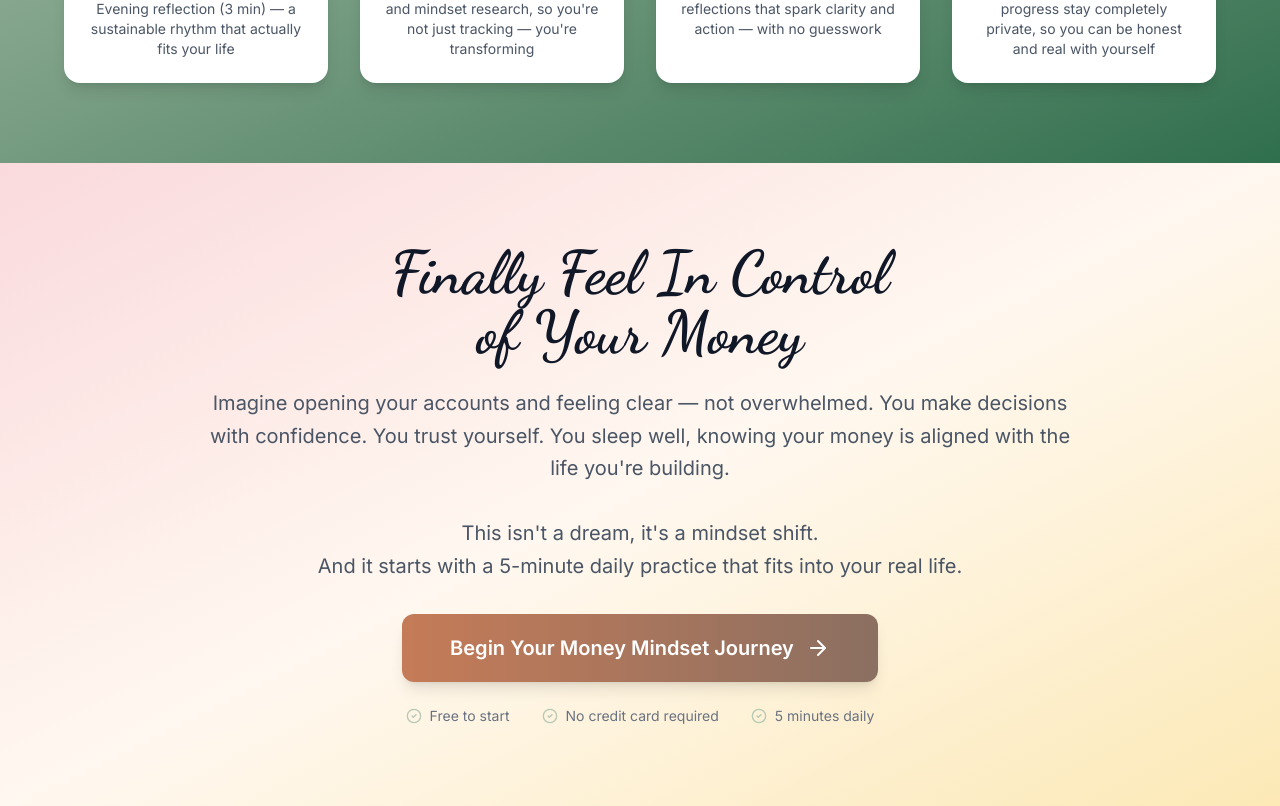
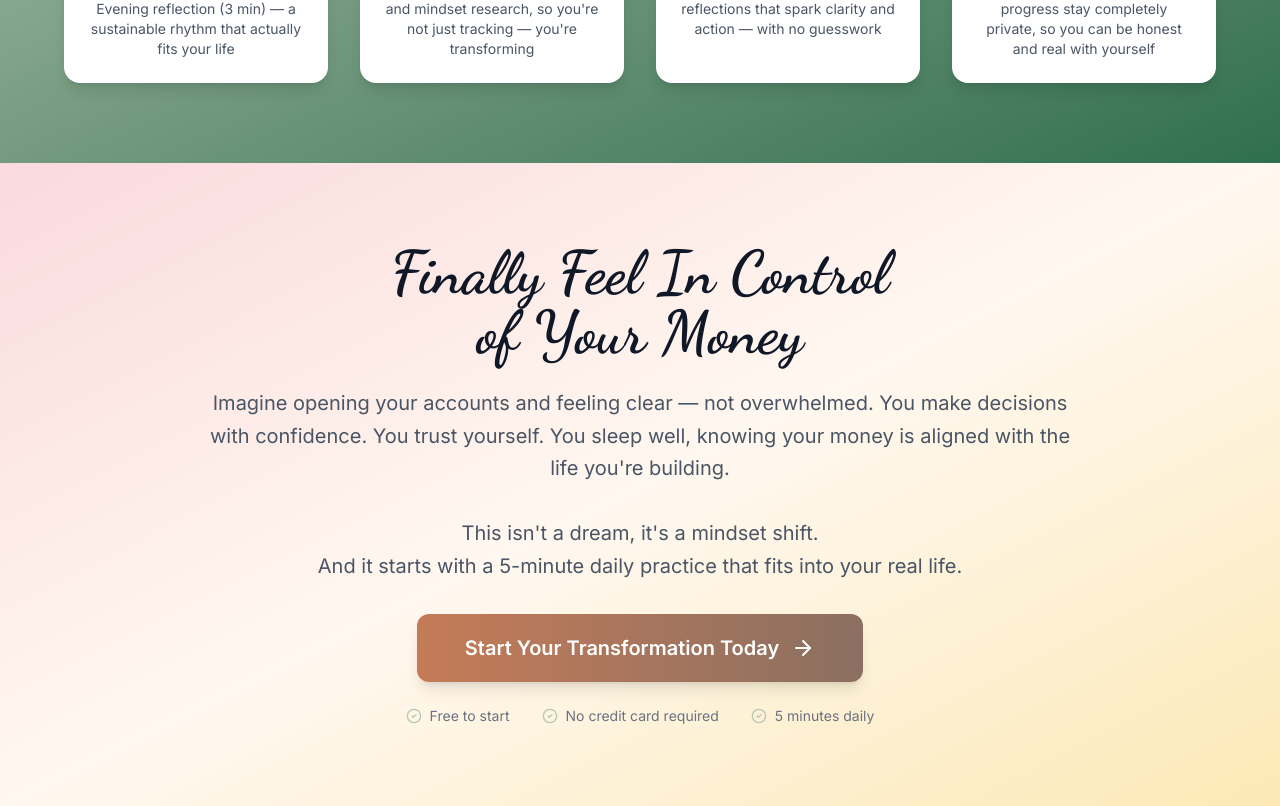
Before and after one commit to carolynjones73-create/mindful-landing, a React (Vite) app: page / in a window 1280 px wide. Shown: the part 4801-5607 px from the top of the page. Built offline with nearby package versions, Linux system fonts and the light colour scheme; no server answers.

Commit message:
Update final CTA button text

```diff
--- a/src/components/landing/LandingPage.tsx
+++ b/src/components/landing/LandingPage.tsx
@@ -409,7 +409,7 @@ export default function LandingPage({ onGetStarted }: LandingPageProps) {
               onClick={onGetStarted}
               className="bg-gradient-to-r from-soft-clay to-muted-taupe text-white px-12 py-5 rounded-xl font-semibold text-xl hover:from-muted-taupe hover:to-soft-clay transition-all duration-200 shadow-lg hover:shadow-xl flex items-center gap-3 mx-auto"
             >
-              Begin Your Money Mindset Journey
+              Start Your Transformation Today
               <ArrowRight className="w-6 h-6" />
             </button>
 
```
